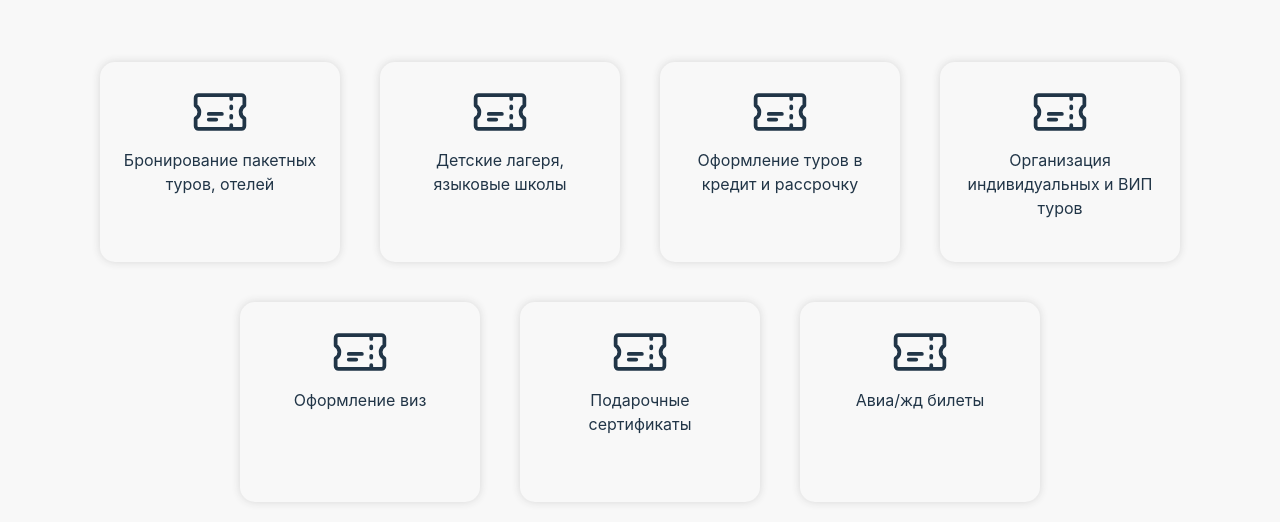
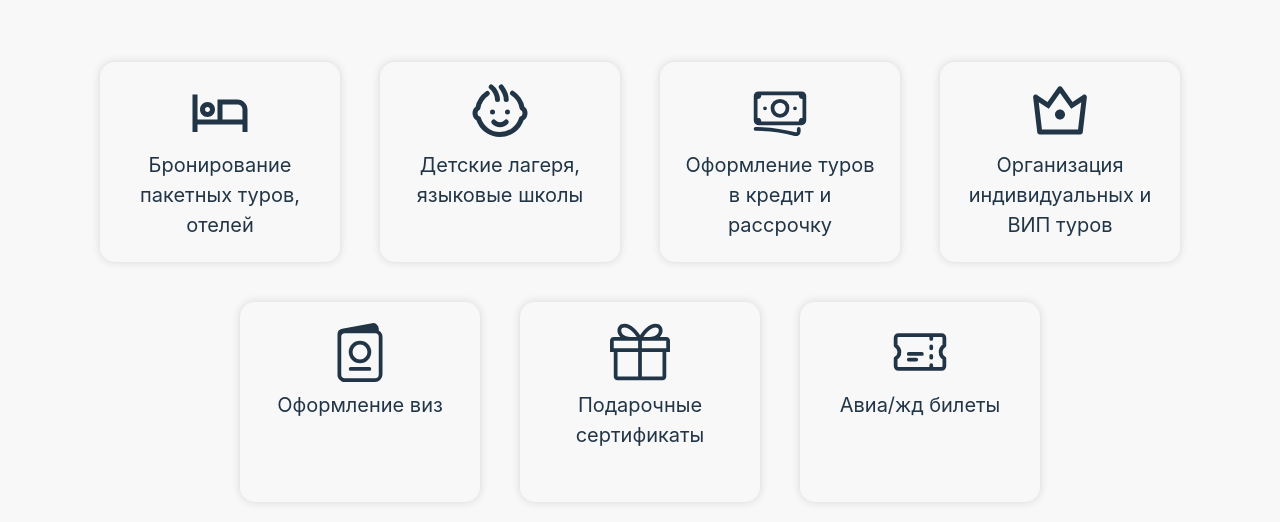
Before and after one commit to cunjlbiu/the-mountains-does-not-walk, a React (Vite) app: page / in a window 1280 px wide. Shown: the part 2018-2540 px from the top of the page. Built offline with nearby package versions, Linux system fonts and the light colour scheme.

Commit message:
offer card icons

```diff
--- a/src/Views/Home/Home.css
+++ b/src/Views/Home/Home.css
@@ -81,6 +81,7 @@
         .offerCard{
             display: block;
             text-align: center;
+            font-size: 20px;
             padding: 20px;
             margin: 20px;
             width: 200px;
@@ -141,7 +142,7 @@
 @keyframes slideUp {
     0%{
         visibility: visible;
-        bottom: -1500px;
+        bottom: -500px;
     }
     100%{
         visibility: visible;
--- a/src/Views/Home/Home.jsx
+++ b/src/Views/Home/Home.jsx
@@ -7,7 +7,12 @@
 import rtR from '../../assets/rtR.png'
 import canon from '../../assets/canon.png'
 import {Link} from 'react-router-dom'
-import { HiOutlineTicket } from "react-icons/hi2";
+import { HiOutlineTicket, HiOutlineBanknotes } from "react-icons/hi2";
+import { MdOutlineLocalHotel } from "react-icons/md";
+import { TbMoodBoy } from "react-icons/tb"
+import { SlPresent } from "react-icons/sl";
+import { RiVipCrown2Line } from "react-icons/ri";
+import { BsPassport } from "react-icons/bs";
 import './Home.css'
 
 const Home = () => {
@@ -43,27 +48,27 @@
             <iframe src="https://yandex.ru/map-widget/v1/?um=constructor%3A3d6086f86246f62b4ffbfdeadf0b5799f8ff856741712c110ea767c14d699935&amp;source=constructor" width="100%" height="485" frameborder="0"></iframe>
             <div className='offerBox'>
                 <div className='offerCard'>
-                    <HiOutlineTicket className='icon'/>
+                    <MdOutlineLocalHotel className='icon'/>
                     <div>Бронирование пакетных туров, отелей</div>
                 </div>
                 <div className='offerCard'>
-                    <HiOutlineTicket className='icon'/>
+                    <TbMoodBoy className='icon'/>
                     <div>Детские лагеря, языковые школы</div>
                 </div>
                 <div className='offerCard'>
-                    <HiOutlineTicket className='icon'/>
+                    <HiOutlineBanknotes className='icon'/>
                     <div>Оформление туров в кредит и рассрочку</div>
                 </div>
                 <div className='offerCard'>
-                    <HiOutlineTicket className='icon'/>
+                    <RiVipCrown2Line className='icon'/>
                     <div>Организация индивидуальных и ВИП туров</div>
                 </div>
                 <div className='offerCard'>
-                    <HiOutlineTicket className='icon'/>
+                    <BsPassport className='icon'/>
                     <div>Оформление виз</div>
                 </div>
                 <div className='offerCard'>
-                    <HiOutlineTicket className='icon'/>
+                    <SlPresent className='icon'/>
                     <div>Подарочные сертификаты</div>
                 </div>
                 <div className='offerCard'>
```
